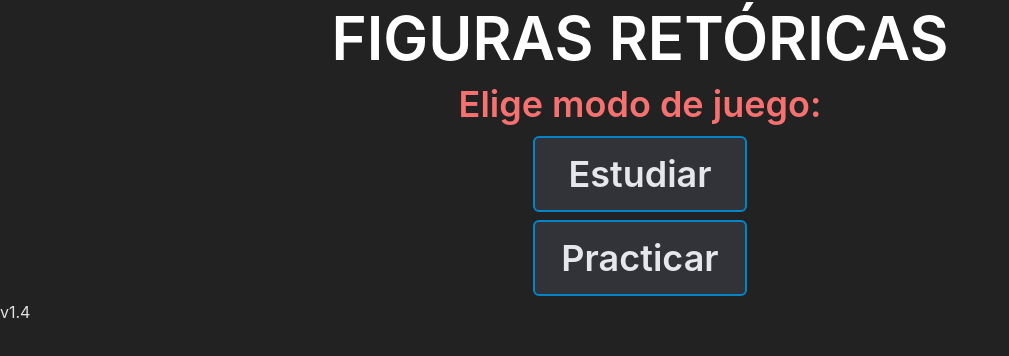
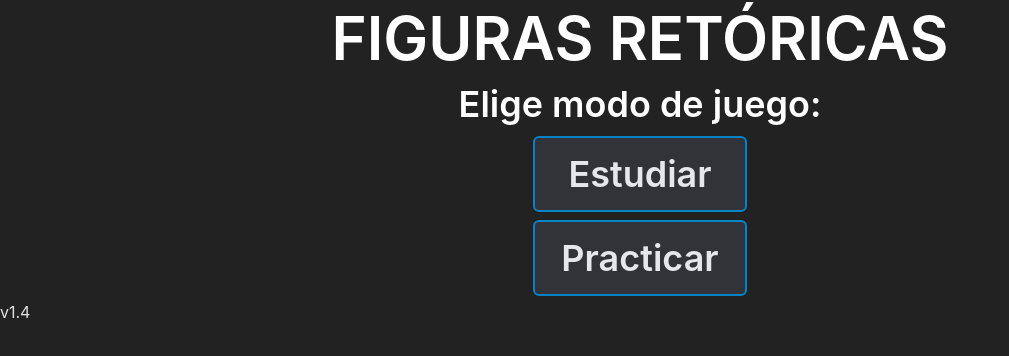
Before and after one commit to Stageddat/figuras-retoricas-castellano, a React (Vite) app: page / in a window 1280 px wide. Shown: the top 356 px of the page, without its empty margins (0-1009 px from the left). Built offline with nearby package versions, Linux system fonts and the light colour scheme.

Commit message:
style: change gamemode text to white

```diff
--- a/src/style.css
+++ b/src/style.css
@@ -19,7 +19,7 @@
 
 .gameModeText {
     @apply text-2xl font-semibold text-gray-400 mb-2 flex justify-center items-center;
-    @apply lg:text-4xl lg:text-red-400;
+    @apply lg:text-4xl lg:text-white;
 }
 
 .gameModeButtonContainer {
```
